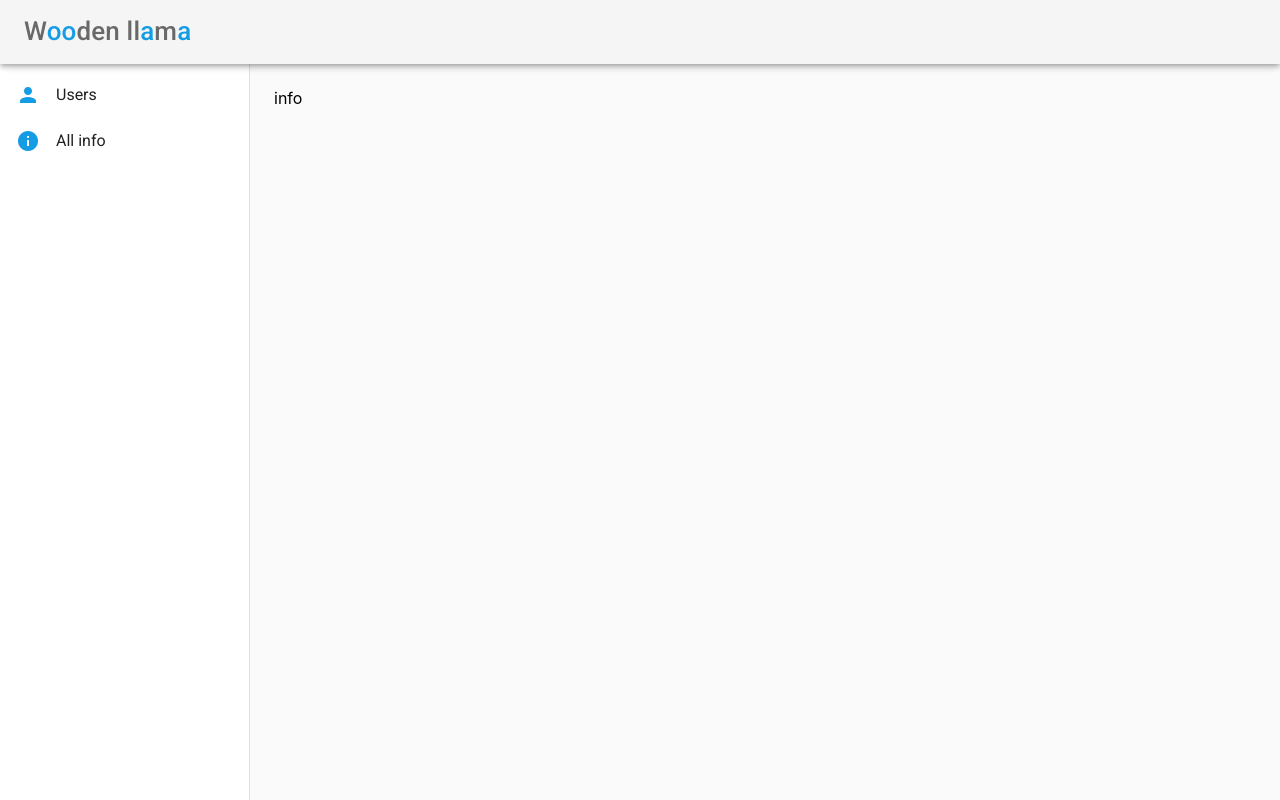
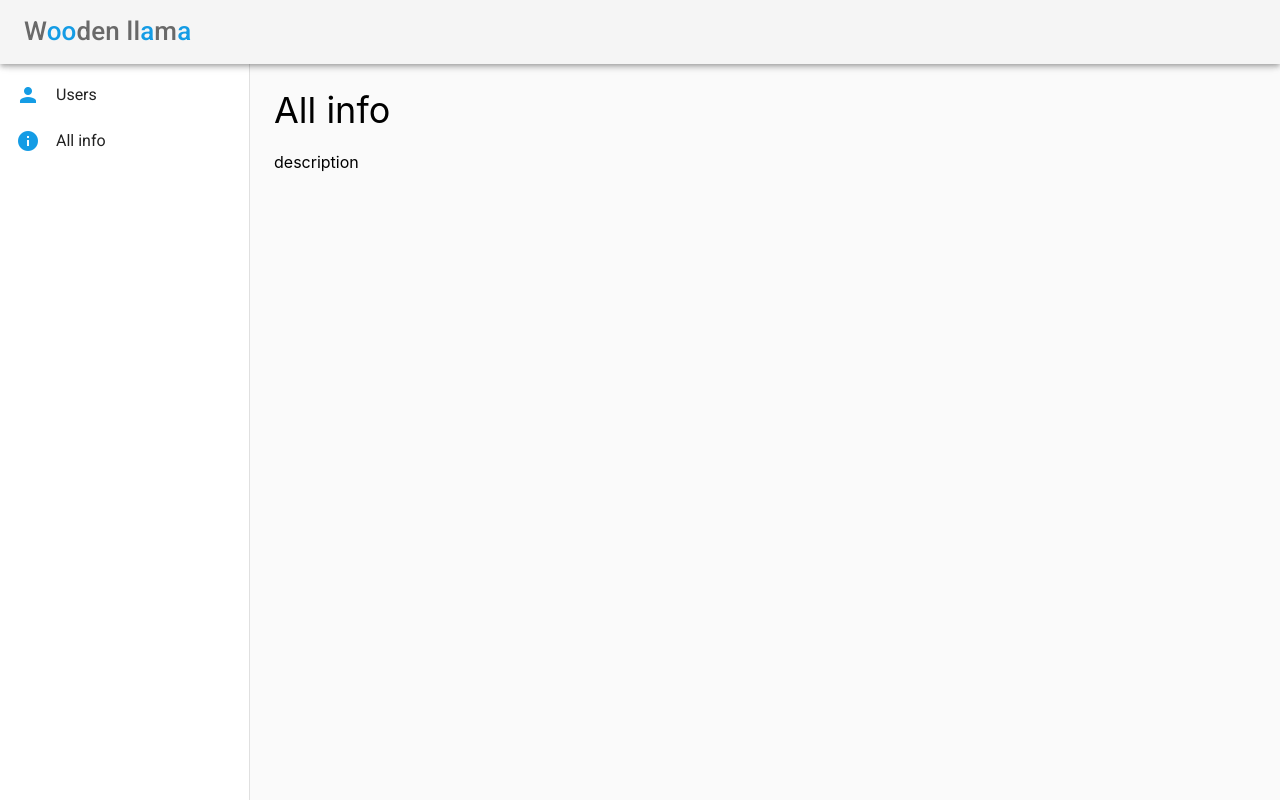
Before and after one commit to musikon/megahack, a React (Create React App) app: page /info in a window 1280 px wide. Built offline with nearby package versions, Linux system fonts and the light colour scheme; what @amcharts/amcharts4 would draw is missing.

Commit message:
feat: all info

```diff
--- a/src/Pages/AllInfoPage/index.js
+++ b/src/Pages/AllInfoPage/index.js
@@ -1,9 +1,6 @@
 import React from 'react'
+import AllInfo from '../../container/AllInfo'
 
-const AllInfoPage = () => (
-  <div>
-    info
-  </div>
-);
+const AllInfoPage = () => (<AllInfo />);
 
 export default AllInfoPage
--- /dev/null
+++ b/src/container/AllInfo/index.js
@@ -0,0 +1,25 @@
+import React, { Component } from 'react'
+import { withStyles } from '@material-ui/core/styles';
+
+const styles = () => ({
+  title: {
+    fontSize: 36,
+    marginBottom: 20,
+  },
+});
+
+class AllInfo extends Component {
+  render() {
+    const { classes } = this.props
+    return (
+      <div className={classes.root}>
+        <div className={classes.title}>
+          All info
+        </div>
+        description
+      </div>
+    )
+  }
+}
+
+export default withStyles(styles)(AllInfo)
```
